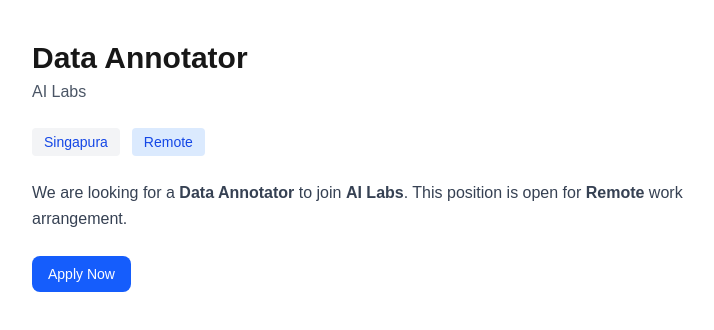
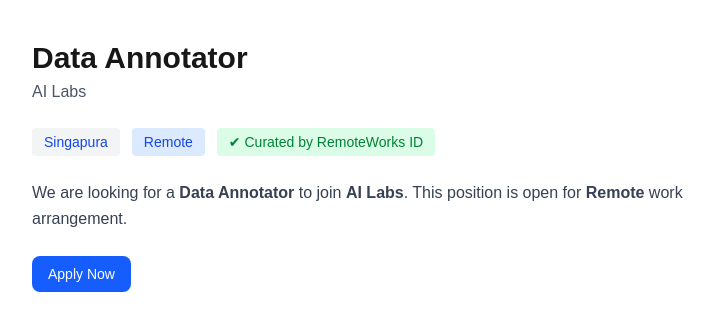
Before and after one commit to megakasmin/remoteworks-id, a Next.js app: page /jobs/data-annotator in a window 1280 px wide. Shown: the top 330 px of the page, without its empty margins (240-954 px from the left). Built offline with nearby package versions, Linux system fonts and the light colour scheme.

Commit message:
Add curated badge linking to verify page

```diff
--- a/app/jobs/[slug]/JobDetailClient.tsx
+++ b/app/jobs/[slug]/JobDetailClient.tsx
@@ -4,6 +4,7 @@
 import ApplyRedirectModal from "@/components/apply/ApplyRedirectModal";
 import Button from "@/components/ui/Button";
 import type { JobDetail } from "@/lib/jobs";
+import Link from "next/link";
 
 export default function JobDetailClient({ job }: { job: JobDetail }) {
   const [open, setOpen] = useState(false);
@@ -24,6 +25,15 @@
         <span className="bg-blue-100 text-blue-700 px-3 py-1 rounded">
           {job.type}
         </span>
+
+          {job.curated && (
+    <Link
+      href="/verify"
+      className="bg-green-100 text-green-700 px-3 py-1 rounded hover:underline"
+    >
+      ✔ Curated by RemoteWorks ID
+    </Link>
+  )}
       </div>
 
       {/* Description (dummy for now) */}
--- a/lib/jobs.ts
+++ b/lib/jobs.ts
@@ -7,6 +7,7 @@
   location: string;
   type: JobType;
   applyUrl: string;
+  curated?: boolean;
 };
 
 
@@ -18,6 +19,7 @@
     location: "Jakarta",
     type: "Hybrid",
     applyUrl: "https://www.linkedin.com/in/mega-iriantika-kasmin",
+    curated: true,
   },
   {
     slug: "data-annotator",
@@ -26,6 +28,7 @@
     location: "Singapura",
     type: "Remote",
     applyUrl: "https://www.linkedin.com/in/mega-iriantika-kasmin",
+    curated: true,
   },
 ];
 
```
